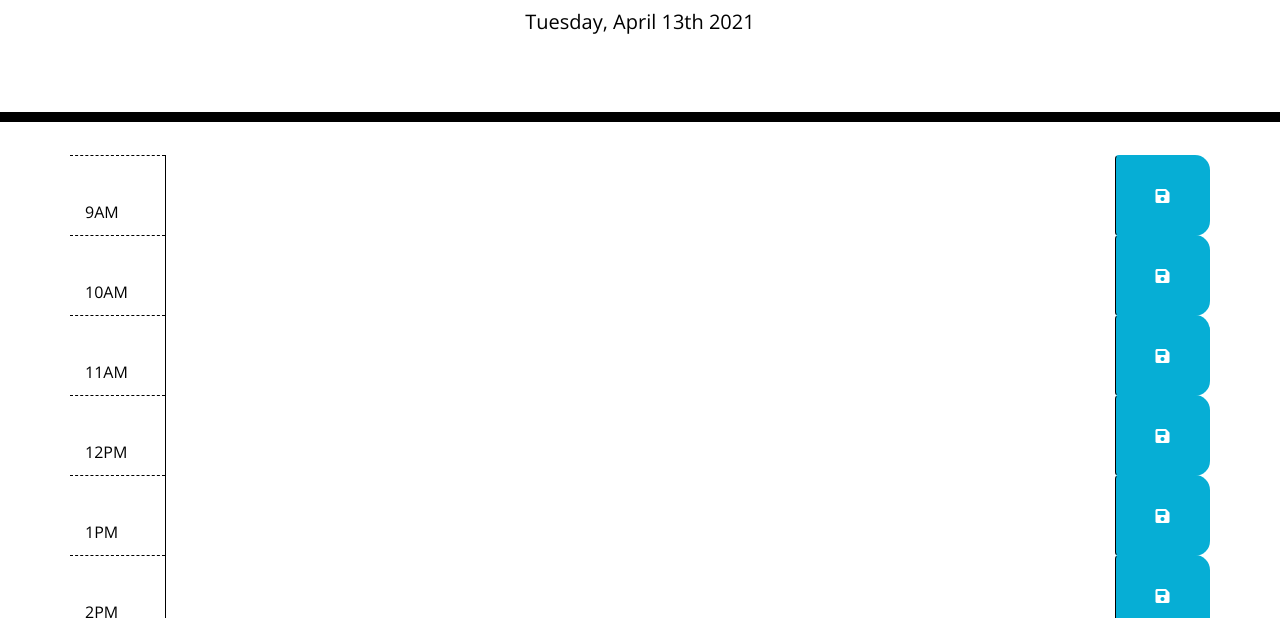
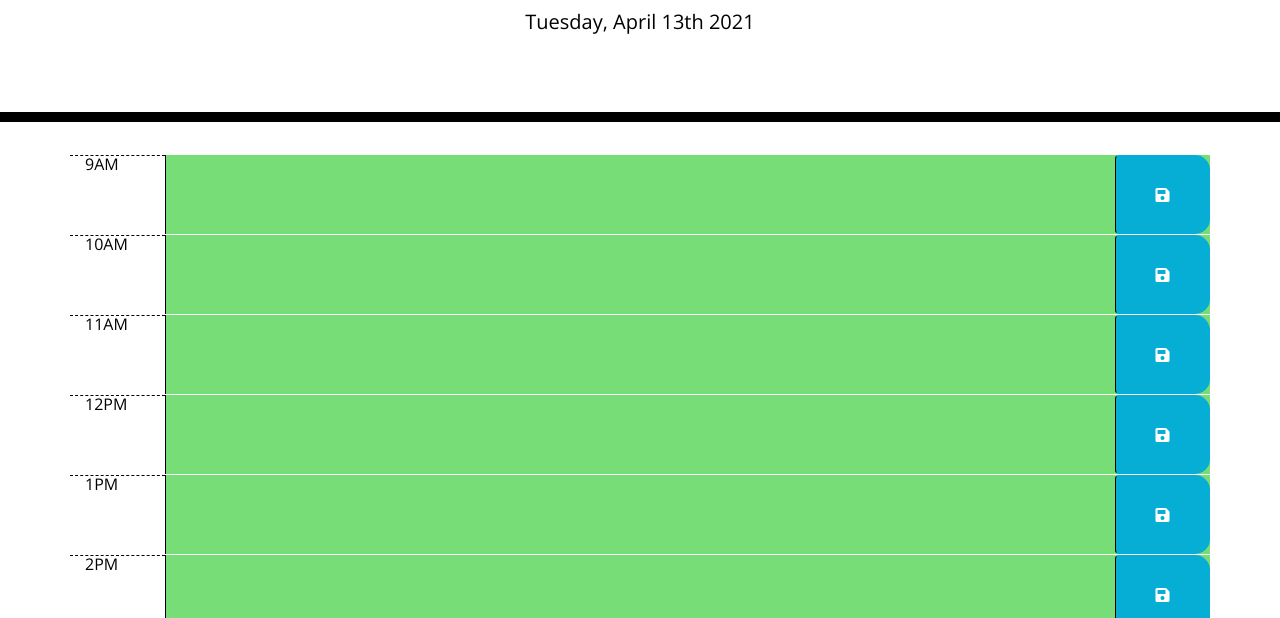
Before and after one commit to Murrmaid4/Work-Day-Scheduler, a plain HTML site: page index.html in a window 1280 px wide. Shown: the part 182-800 px from the top of the page. Drawn offline with nearby package versions, Linux system fonts and the light colour scheme.

Commit message:
added function to change classes for color on blocks

```diff
--- a/index.html
+++ b/index.html
@@ -37,10 +37,7 @@
       <!-- 9am -->
       <div id="9" class="row">
 
-        <div class="col-1 hour">
-
-          9AM
-        </div>
+        <div class="col-1 hour">9AM</div>
 
         <textarea class="col-10 description"></textarea>
 
@@ -51,10 +48,7 @@
 
       <div id="10" class="row">
 
-        <div class="col-1 hour">
-
-          10AM
-        </div>
+        <div class="col-1 hour">10AM</div>
 
         <textarea class="col-10 description"></textarea>
 
@@ -64,10 +58,7 @@
       <!--11am  -->
       <div id="11" class="row">
 
-        <div class="col-1 hour">
-
-          11AM
-        </div>
+        <div class="col-1 hour">11AM</div>
 
         <textarea class="col-10 description"></textarea>
 
@@ -77,10 +68,7 @@
       <!-- 12pm -->
       <div id="12" class="row">
 
-        <div class="col-1 hour">
-
-          12PM
-        </div>
+        <div class="col-1 hour">12PM</div>
 
         <textarea class="col-10 description"></textarea>
 
@@ -88,12 +76,9 @@
 
       </div>
       <!-- 1pm -->
-      <div id="hour-13" class="row">
+      <div id="13" class="row">
 
-        <div class="col-1 hour">
-
-          1PM
-        </div>
+        <div class="col-1 hour">1PM</div>
 
         <textarea class="col-10 description"></textarea>
 
@@ -104,10 +89,7 @@
 
       <div id="14" class="row">
 
-        <div class="col-1 hour">
-
-          2PM
-        </div>
+        <div class="col-1 hour">2PM</div>
 
         <textarea class="col-10 description"></textarea>
 
@@ -117,10 +99,7 @@
       <!--3pm -->
       <div id="15" class="row">
 
-        <div class="col-1 hour">
-
-          3PM
-        </div>
+        <div class="col-1 hour">3PM</div>
 
         <textarea class="col-10 description"></textarea>
 
@@ -130,10 +109,7 @@
     <!-- 4pm -->
     <div id="16" class="row">
 
-      <div class="col-1 hour">
-
-        4PM
-      </div>
+      <div class="col-1 hour">4PM</div>
 
       <textarea class="col-10 description"></textarea>
 
@@ -143,10 +119,7 @@
     <!-- 5pm -->
     <div id="17" class="row">
 
-      <div class="col-1 hour">
-
-        5PM
-      </div>
+      <div class="col-1 hour">5PM</div>
 
       <textarea class="col-10 description"></textarea>
 
--- a/script.js
+++ b/script.js
@@ -8,40 +8,6 @@ function displayTime() {
     var rightNow = moment().format('dddd, MMMM Do YYYY');
     $("#currentDay").text(rightNow);
 }
-
-
-
-// setInterval(checkTime(), (1000 * 60) * 1)
-// var changeColors = function (){
-
-
-//     var currentHour = moment().format("H");
-//     console.log(currentHour)
-
-//     var timeBlock = $(".row")
-//
-
-//     for ( var i = 0; i < timeBlock.length; i++){
-
-//         var time = timeBlock[i].id;
-
-//         var textArea = $("textarea")
-
-
-//      if (time < currentHour){
-//         textArea.attr("class","past")
-
-//     }
-
-//     else (time > currentHour){
-//         textArea.attr("class","future")
-//     }
-
-// }};
-
-// i couldn't get this to work I tried so hard :(^^^
-
-
 
 
 // VVV  anytime the save button is clicked..
@@ -59,9 +25,39 @@ $(".saveBtn").on("click", function(){
     $(".hide").attr("class", "localstorage")
     //takes the element with the hide class and replaces it with my localstorage class which displays text letting the user know they saved to local storage
 
+
+
+
     console.log(textTime);
     console.log(textValue);
 
 })
 
+
+
+function changeColors(){
+    $(".row").each(function(){
+        var currentHour = moment().format("HH");
+        var textBox = $(this).attr("id");
+       currentHour = parseInt(currentHour)
+       textBox = parseInt(textBox)
+        console.log(currentHour)
+        console.log(textBox)
+
+
+        if (currentHour > textBox) {
+            $(this).addClass("past");
+        } else if ( currentHour === textBox) {
+            $(this).addClass("present");
+        } else {
+            $(this).addClass("future");
+        }
+
+    });
+
+}
+
+changeColors();
+
+
 })
```
